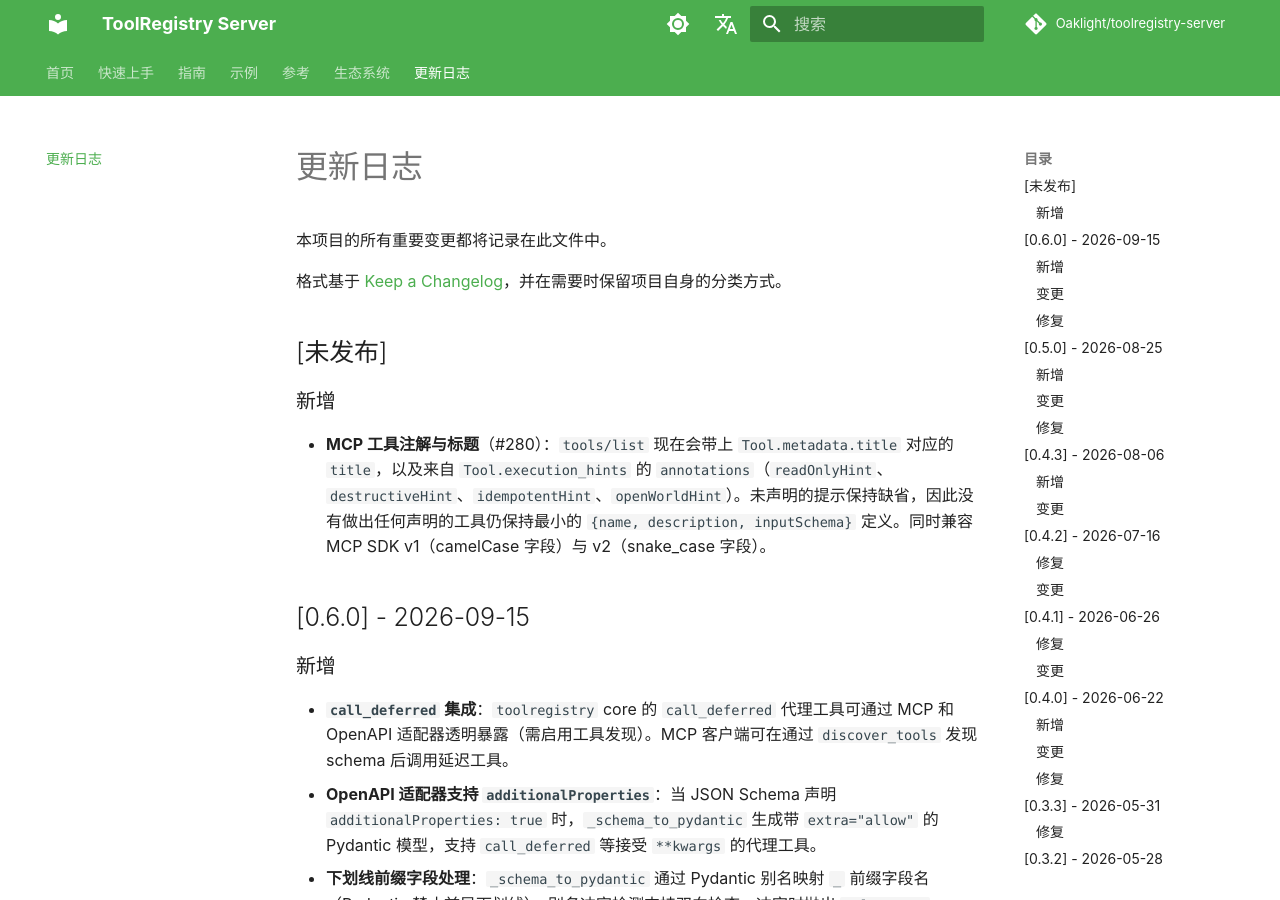
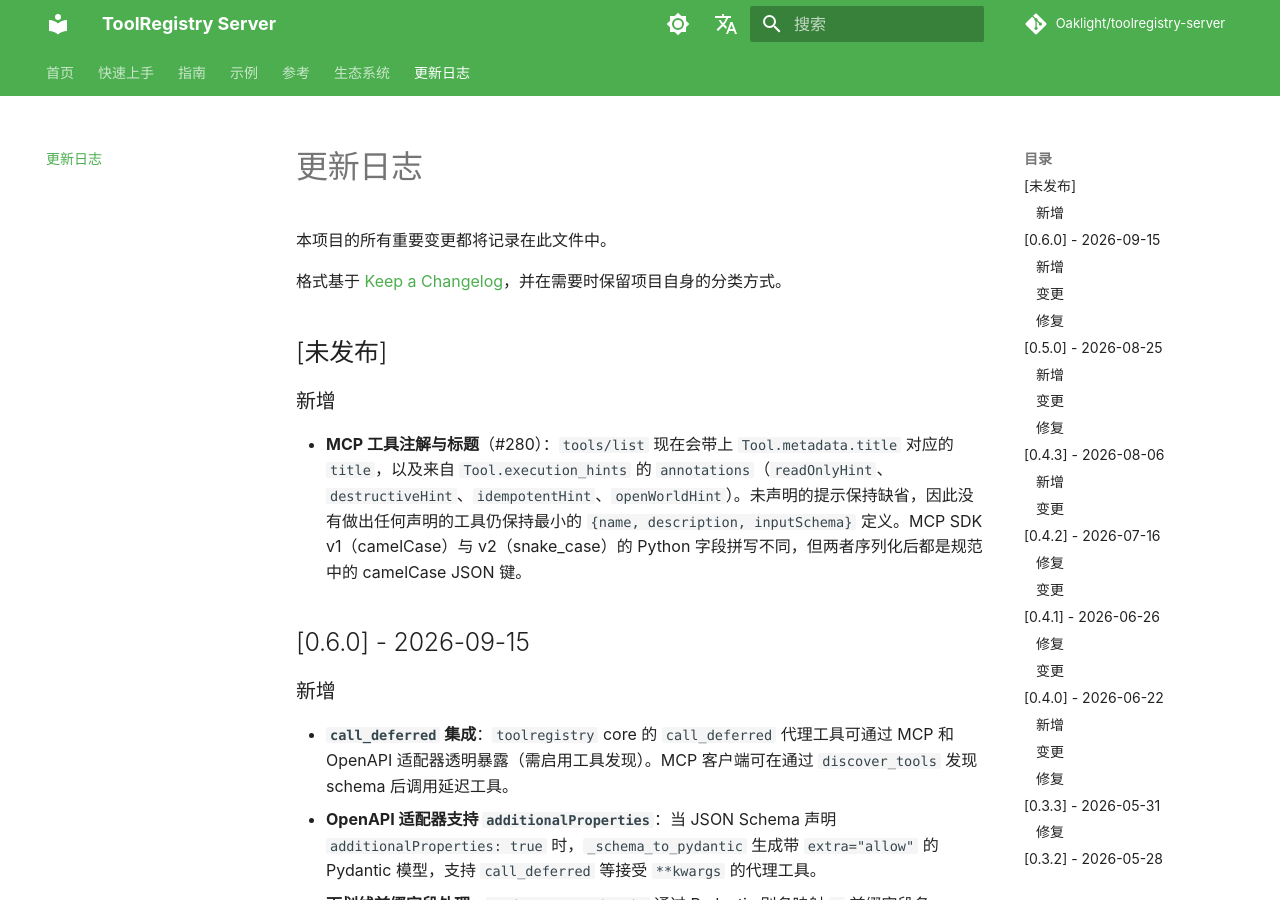
Before and after one commit to Oaklight/toolregistry-server, an MkDocs documentation site: the page built from docs/changelog.md, in a window 1280 px wide and 900 px high. Built offline with MkDocs 1.6.1 and Material for MkDocs 9.7.7, drawn with Linux system fonts in a browser that asks for light colours; some web fonts are replaced; comment, search, counter and statistics services are not loaded.

Commit message:
docs: clarify the annotation wire format (#280)

```diff
--- a/docs/changelog.md
+++ b/docs/changelog.md
@@ -8,7 +8,7 @@
 
 ### 新增
 
-- **MCP 工具注解与标题**（#280）：`tools/list` 现在会带上 `Tool.metadata.title` 对应的 `title`，以及来自 `Tool.execution_hints` 的 `annotations`（`readOnlyHint`、`destructiveHint`、`idempotentHint`、`openWorldHint`）。未声明的提示保持缺省，因此没有做出任何声明的工具仍保持最小的 `{name, description, inputSchema}` 定义。同时兼容 MCP SDK v1（camelCase 字段）与 v2（snake_case 字段）。
+- **MCP 工具注解与标题**（#280）：`tools/list` 现在会带上 `Tool.metadata.title` 对应的 `title`，以及来自 `Tool.execution_hints` 的 `annotations`（`readOnlyHint`、`destructiveHint`、`idempotentHint`、`openWorldHint`）。未声明的提示保持缺省，因此没有做出任何声明的工具仍保持最小的 `{name, description, inputSchema}` 定义。MCP SDK v1（camelCase）与 v2（snake_case）的 Python 字段拼写不同，但两者序列化后都是规范中的 camelCase JSON 键。
 
 ## [0.6.0] - 2026-09-15
 
```
